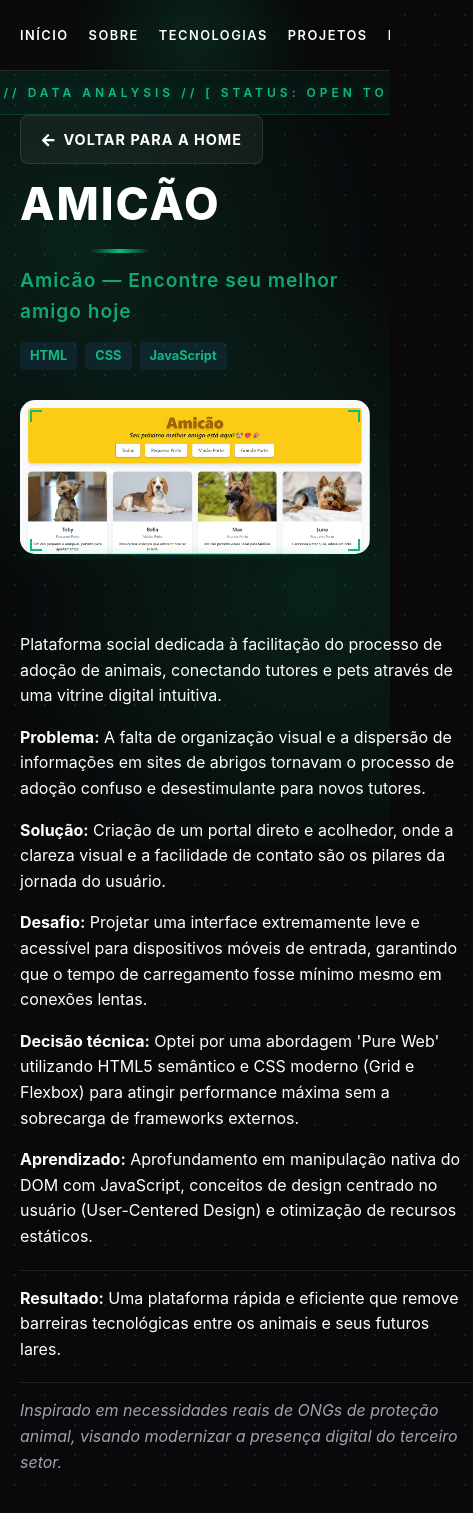
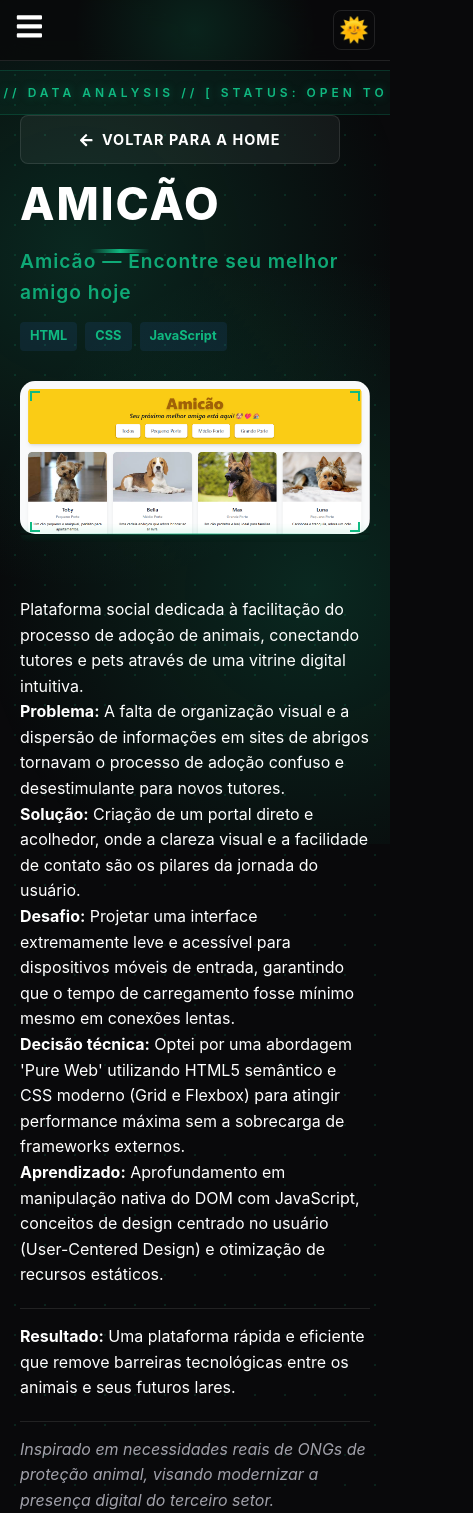
Before and after one commit to Renato8318/Portfolio---Renato---Paiva, a React (Vite) app: page /projeto/amicao in a window 390 px wide. Shown: the top 1513 px of the page, 473 px wide, since content can reach past the window. Built offline with nearby package versions, Linux system fonts and the light colour scheme.

Commit message:
Ajuste no portfolio para telas mobile

```diff
--- a/src/App.jsx
+++ b/src/App.jsx
@@ -1,8 +1,8 @@
 import { useState, useEffect } from "react";
-import { BrowserRouter as Router, Routes, Route } from "react-router-dom";
+import { BrowserRouter as Router, Routes, Route, useLocation } from "react-router-dom";
 import AOS from "aos";
 import "aos/dist/aos.css";
-import { FaWhatsapp, FaLinkedin, FaReact, FaHtml5, FaCss3Alt, FaJsSquare } from "react-icons/fa";
+import { FaWhatsapp, FaLinkedin, FaReact, FaHtml5, FaCss3Alt, FaJsSquare, FaBars, FaTimes, FaArrowUp } from "react-icons/fa";
 import Hero from "./components/Hero";
 import Sobre from "./components/Sobre";
 import Tecnologias from "./components/Tecnologias";
@@ -10,12 +10,21 @@ import Projetos from "./components/Projetos";
 import Experiencia from "./components/Experiencia";
 import ProjetoDetalhes from "./components/ProjetoDetalhes";
 
-function App() {
+function AppContent() {
   const [greeting, setGreeting] = useState("");
+  const [menuOpen, setMenuOpen] = useState(false);
   const [darkMode, setDarkMode] = useState(() => {
     const saved = localStorage.getItem("theme");
     return saved ? JSON.parse(saved) : true;
   });
+
+  const location = useLocation();
+  const isHome = location.pathname === "/";
+
+  // Função para formatar o link dinamicamente
+  const getNavLink = (id) => {
+    return isHome ? `#${id}` : `/#${id}`;
+  };
 
   useEffect(() => {
     AOS.init({ duration: 800, once: true });
@@ -42,19 +51,28 @@ function App() {
   };
 
   return (
-    <Router>
+    <>
       <header className="header" onMouseMove={handleMouseMove}>
         <div className="header-container">
-          <nav className="nav">
-            <ul className="nav-list">
-              <li><a href="#home">Início</a></li>
-              <li><a href="#sobre">Sobre</a></li>
-              <li><a href="#tecnologias">Tecnologias</a></li>
-              <li><a href="#projetos">Projetos</a></li>
-              <li><a href="#experiencia">Experiência</a></li>
-              <li><a href="#contato">Contato</a></li>
+          <button
+            className="menu-toggle"
+            onClick={() => setMenuOpen(!menuOpen)}
+            aria-label="Abrir menu"
+          >
+            {menuOpen ? <FaTimes /> : <FaBars />}
+          </button>
+
+          <nav className={`nav ${menuOpen ? "open" : ""}`}>
+            <ul className="nav-list" onClick={() => setMenuOpen(false)}>
+              <li><a href={getNavLink("home")}>Início</a></li>
+              <li><a href={getNavLink("sobre")}>Sobre</a></li>
+              <li><a href={getNavLink("tecnologias")}>Tecnologias</a></li>
+              <li><a href={getNavLink("projetos")}>Projetos</a></li>
+              <li><a href={getNavLink("experiencia")}>Experiência</a></li>
+              <li><a href={getNavLink("contato")}>Contato</a></li>
             </ul>
           </nav>
+
           <button
             className="dark-toggle"
             onClick={() => setDarkMode(!darkMode)}
@@ -117,8 +135,23 @@ function App() {
               <FaJsSquare title="JavaScript" />
             </div>
           </div>
+          <button
+            className="back-to-top"
+            onClick={() => window.scrollTo({ top: 0, behavior: 'smooth' })}
+            aria-label="Voltar ao topo"
+          >
+            <FaArrowUp /> <span>Topo</span>
+          </button>
         </div>
       </footer>
+    </>
+  );
+}
+
+function App() {
+  return (
+    <Router>
+      <AppContent />
     </Router>
   );
 }
--- a/src/style.css
+++ b/src/style.css
@@ -1,4 +1,10 @@
 /* Configurações de Variáveis */
+* {
+  box-sizing: border-box;
+  margin: 0;
+  padding: 0;
+}
+
 :root {
   --primary-color: #10b981; /* Verde Esmeralda vibrante */
   --bg-dark: #09090b;       /* Preto Zinco profundo */
@@ -6,20 +12,23 @@
   --card-bg: #18181b;       /* Cinza Zinco para cards */
   --text-white: #ffffff;
   --text-gray: #a1a1aa;
+  overflow-x: hidden;
   --border-subtle: rgba(255, 255, 255, 0.1);
 }
 
 html {
   scroll-behavior: smooth;
   scroll-padding-top: 110px; /* Ajustado para a altura exata do header + marquee */
+  overflow-x: hidden;
 }
 
 body {
-  margin: 0;
-  font-family: 'Inter', sans-serif;
+  font-family: 'Plus Jakarta Sans', 'Inter', sans-serif;
   transition: background-color 0.3s ease, color 0.3s ease;
   line-height: 1.6;
   -webkit-font-smoothing: antialiased;
+  overflow-x: hidden;
+  width: 100%;
 }
 
 body.dark {
@@ -59,44 +68,41 @@ body.dark::before {
   animation: backgroundPulse 10s infinite alternate ease-in-out;
 }
 
-/* Efeito de Asteroide (Estrela Cadente) no Modo Dark */
+/* Efeito de Varredura de Radar (Scanline Global) no Modo Dark */
 body.dark::after {
   content: "";
   position: fixed;
-  top: -100px;
-  right: -100px;
-  width: 3px;
-  height: 200px;
-  /* Início em branco para parecer incandescente */
-  background: linear-gradient(to bottom, #fff, var(--primary-color), transparent);
-  transform: rotate(45deg);
+  top: 0;
+  left: 0;
+  width: 100%;
+  height: 2px;
+  background: var(--primary-color);
+  opacity: 0;
   pointer-events: none;
-  z-index: 0;
-  opacity: 0;
-  /* Brilho intenso usando múltiplos drop-shadows */
-  filter: drop-shadow(0 0 10px var(--primary-color)) drop-shadow(0 0 20px var(--primary-color)) blur(0.5px);
-  animation: asteroid-anim 15s infinite ease-in;
+  z-index: 10;
+  filter: blur(1px) drop-shadow(0 0 8px var(--primary-color));
+  animation: scan-line-anim 12s cubic-bezier(0.4, 0, 0.2, 1) infinite;
 }
 
-@keyframes asteroid-anim {
+@keyframes scan-line-anim {
   0% {
-    transform: translate(0, 0) rotate(45deg);
+    top: -5%;
     opacity: 0;
   }
-  1% {
-    opacity: 0.8;
+  5% {
+    opacity: 0.4;
   }
-  10% {
-    transform: translate(-120vw, 120vh) rotate(45deg);
-    opacity: 0;
+  20% {
+    top: 105%;
+    opacity: 0.4;
   }
-  100% {
-    transform: translate(-120vw, 120vh) rotate(45deg);
+  21%, 100% {
+    top: 105%;
     opacity: 0;
   }
 }
 
-@keyframes backgroundPulse {
+@keyframes bvwckgroundPulse {
   from { opacity: 0.4; }
   to { opacity: 1; }
 }
@@ -111,7 +117,6 @@ body.dark::after {
   backdrop-filter: blur(12px);
   border-bottom: 1px solid var(--border-subtle);
   background: rgba(255, 255, 255, 0.8);
-  overflow: hidden;
 }
 
 /* Glow Dinâmico no Header */
@@ -179,6 +184,7 @@ body.dark .header {
 /* Garantir que o conteúdo principal e o rodapé fiquem acima dos brilhos do fundo */
 .container, .footer {
   position: relative;
+  width: 100%;
   z-index: 1;
 }
 
@@ -189,6 +195,7 @@ body.dark .header {
   justify-content: space-between;
   align-items: center;
   padding: 15px 20px;
+  width: 100%;
 }
 
 .nav-list {
@@ -197,6 +204,16 @@ body.dark .header {
   list-style: none;
   margin: 0;
   padding: 0;
+}
+
+.menu-toggle {
+  display: none;
+  background: none;
+  border: none;
+  color: var(--text-white);
+  font-size: 1.8rem;
+  cursor: pointer;
+  z-index: 1001;
 }
 
 .nav-list a {
@@ -265,6 +282,33 @@ body:not(.dark) .footer {
   border-top: 1px solid var(--border-subtle);
   font-size: 0.9rem;
   color: var(--text-gray);
+}
+
+.contact-links {
+  display: flex;
+  gap: 20px;
+  justify-content: center;
+  margin-top: 20px;
+}
+
+.back-to-top {
+  margin-top: 30px;
+  background: transparent;
+  border: 1px solid var(--primary-color);
+  color: var(--primary-color);
+  padding: 10px 20px;
+  border-radius: 50px;
+  cursor: pointer;
+  display: inline-flex;
+  align-items: center;
+  gap: 8px;
+  font-weight: bold;
+  transition: 0.3s;
+}
+
+.back-to-top:hover {
+  background: var(--primary-color);
+  color: white;
 }
 
 .tech-stack-icons {
@@ -1031,13 +1075,119 @@ section {
 
 /* Responsividade */
 @media (max-width: 768px) {
+  .menu-toggle {
+    display: block;
+  }
+
+  .nav {
+    position: fixed;
+    top: 0;
+    right: -100%; /* Mudado para a direita para evitar conflito com scroll */
+    left: auto;
+    width: 70%;
+    height: 100vh;
+    background: var(--card-bg);
+    backdrop-filter: blur(15px);
+    border-right: 1px solid var(--border-subtle);
+    transition: 0.4s cubic-bezier(0.4, 0, 0.2, 1);
+    z-index: 1000;
+    display: flex;
+    align-items: center;
+    justify-content: center;
+  }
+
+  .nav.open {
+    right: 0;
+    box-shadow: 10px 0 50px rgba(0, 0, 0, 0.5);
+  }
+
+  .nav-list {
+    flex-direction: column;
+    gap: 40px;
+    text-align: center;
+  }
+
+  .header-container {
+    padding: 10px 15px;
+    gap: 10px;
+  }
+
+  .grid {
+    display: flex;
+    overflow-x: auto;
+    scroll-snap-type: x mandatory;
+    gap: 20px;
+    padding: 20px 10px;
+    justify-content: flex-start;
+    scrollbar-width: none; /* Firefox */
+  }
+
+  .grid::-webkit-scrollbar {
+    display: none; /* Chrome/Safari */
+  }
+
+  .card {
+    flex: 0 0 85%;
+    min-width: 280px;
+    scroll-snap-align: center;
+  }
+
   .hero-container {
     flex-direction: column-reverse;
     text-align: center;
     padding-top: 40px;
+    min-height: auto;
+    gap: 40px;
   }
+
+  .hero-text h1 {
+    font-size: 2.5rem;
+  }
+
+  .buttons {
+    flex-direction: column;
+    align-items: center;
+    width: 100%;
+  }
+
+  .btn-primary, .btn-secondary {
+    width: 100%;
+    max-width: 320px;
+    justify-content: center;
+  }
+
+  .hero-img-wrapper {
+    width: 220px;
+    height: 220px;
+  }
+
+  .hero-img-wrapper img {
+    width: 190px;
+    height: 190px;
+  }
+
+  .ring-1 {
+    width: 210px;
+    height: 210px;
+  }
+
+  .ring-2 {
+    width: 240px;
+    height: 240px;
+  }
+
+  .contact-links {
+    flex-direction: column;
+    align-items: center;
+  }
+
   .projeto-detalhes-wrapper {
     flex-direction: column;
+    align-items: center;
+  }
+  .projeto-detalhes-img {
+    width: 100%;
+    min-width: unset;
   }
   .hero-text, .buttons {
     justify-content: center;
```
Also changed, not shown: src/components/Hero.jsx (+7 -2 lines), src/audio.js (added).
